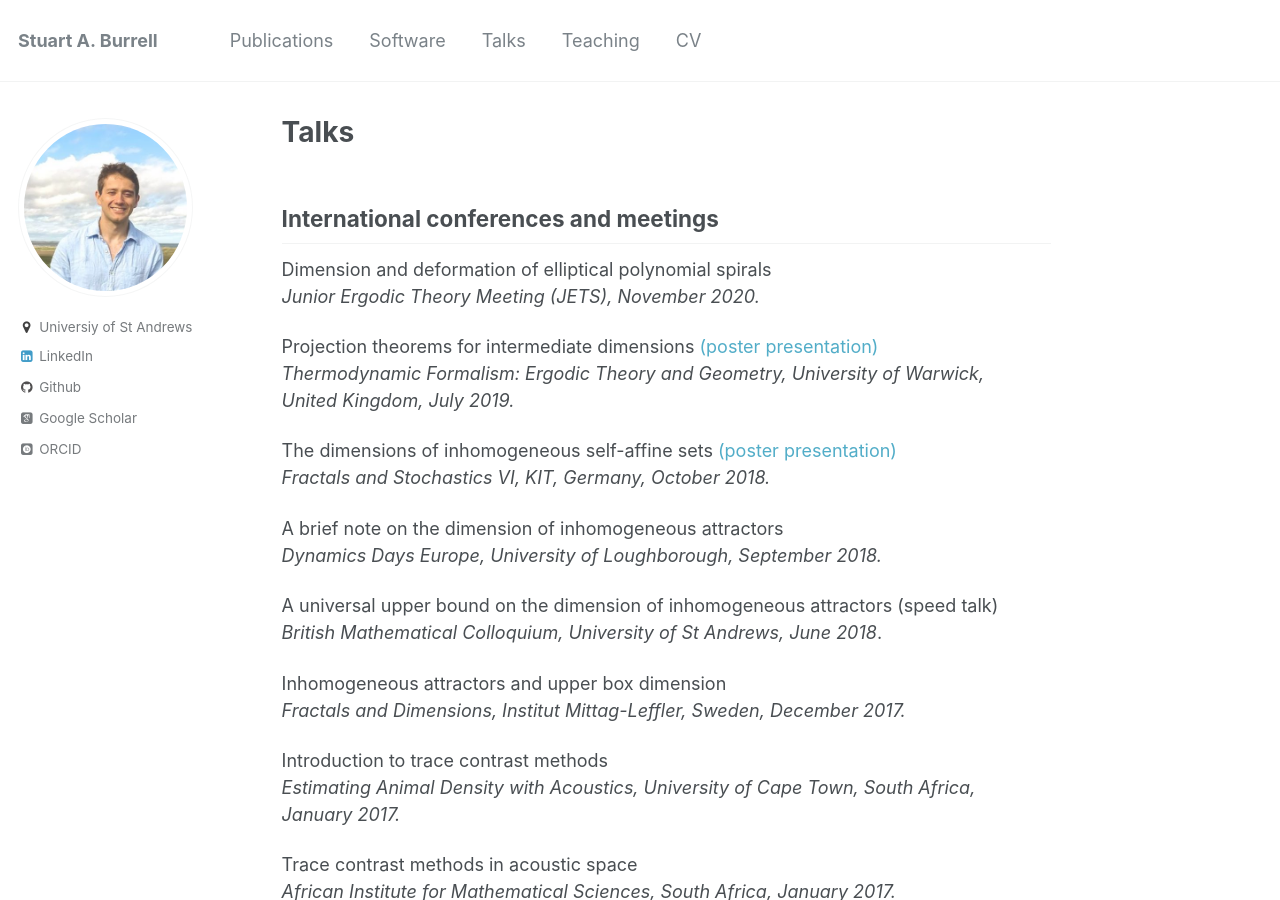
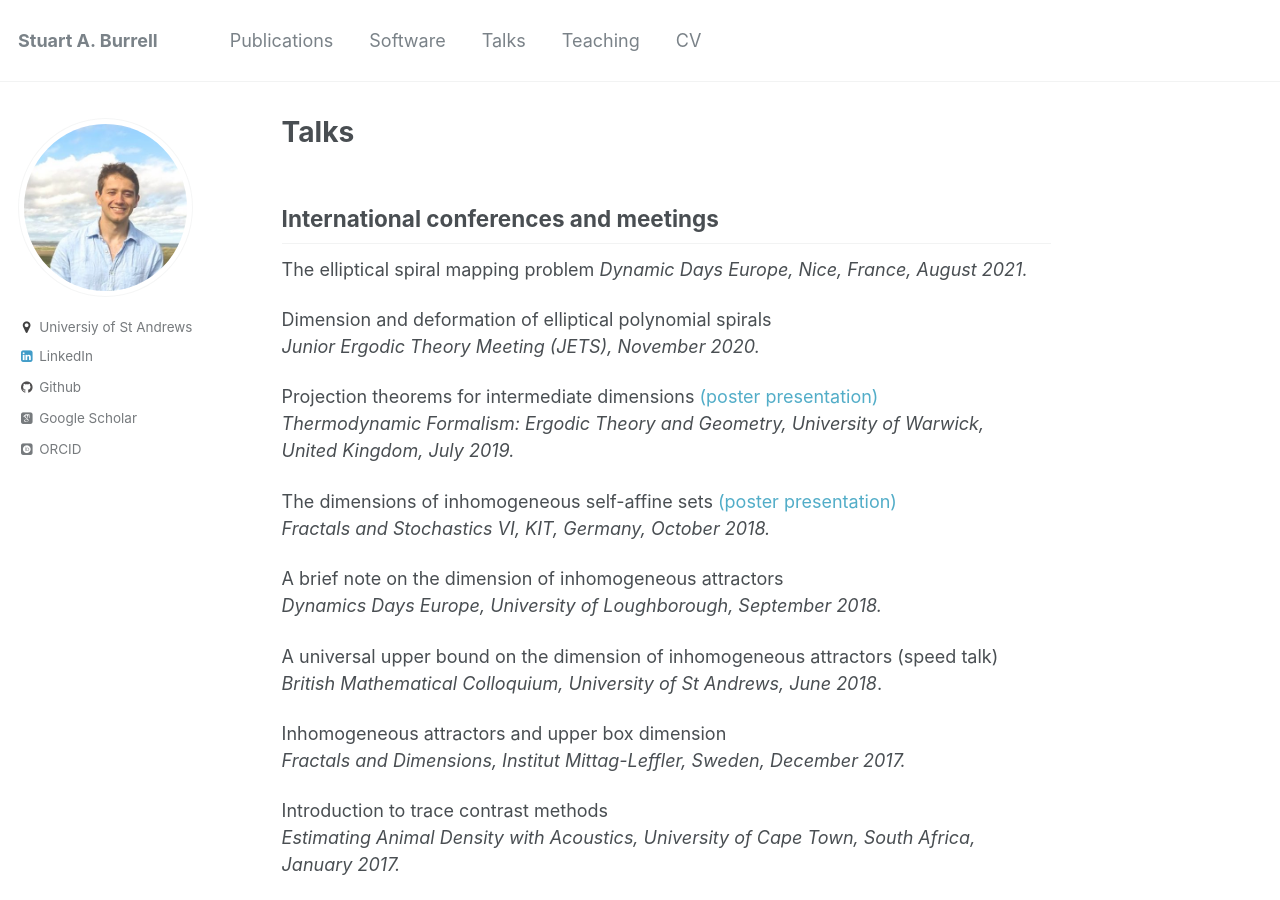
Before and after one commit to stuartburrell/stuartburrell.github.io, a Jekyll site: the page built from _pages/talks.md, in a window 1280 px wide and 900 px high. Built offline with Jekyll 4.4.1, drawn with Linux system fonts in a browser that asks for light colours; some web fonts are replaced.

Commit message:
Add talk to talks page

```diff
--- a/_pages/talks.md
+++ b/_pages/talks.md
@@ -7,6 +7,9 @@ author_profile: true
 <!--[See a map of all the places I've given a talk!](https://stuartburrell.github.io/talkmap.html)-->
 
 ## International conferences and meetings
+
+The elliptical spiral mapping problem
+*Dynamic Days Europe, Nice, France, August 2021.*
 
 Dimension and deformation of elliptical polynomial spirals
 *Junior Ergodic Theory Meeting (JETS), November 2020.*
```
Also changed, not shown: 1 other file.
